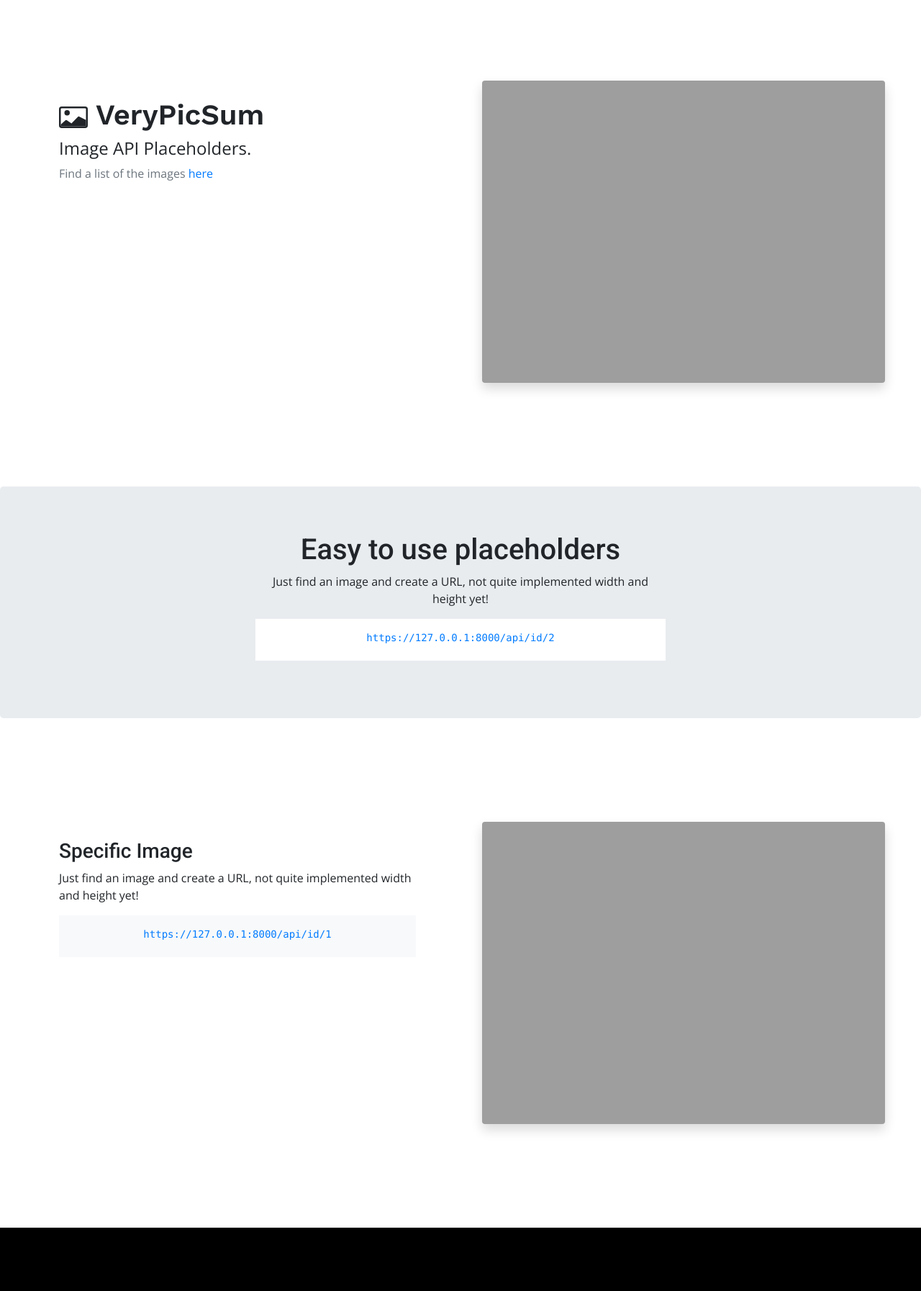
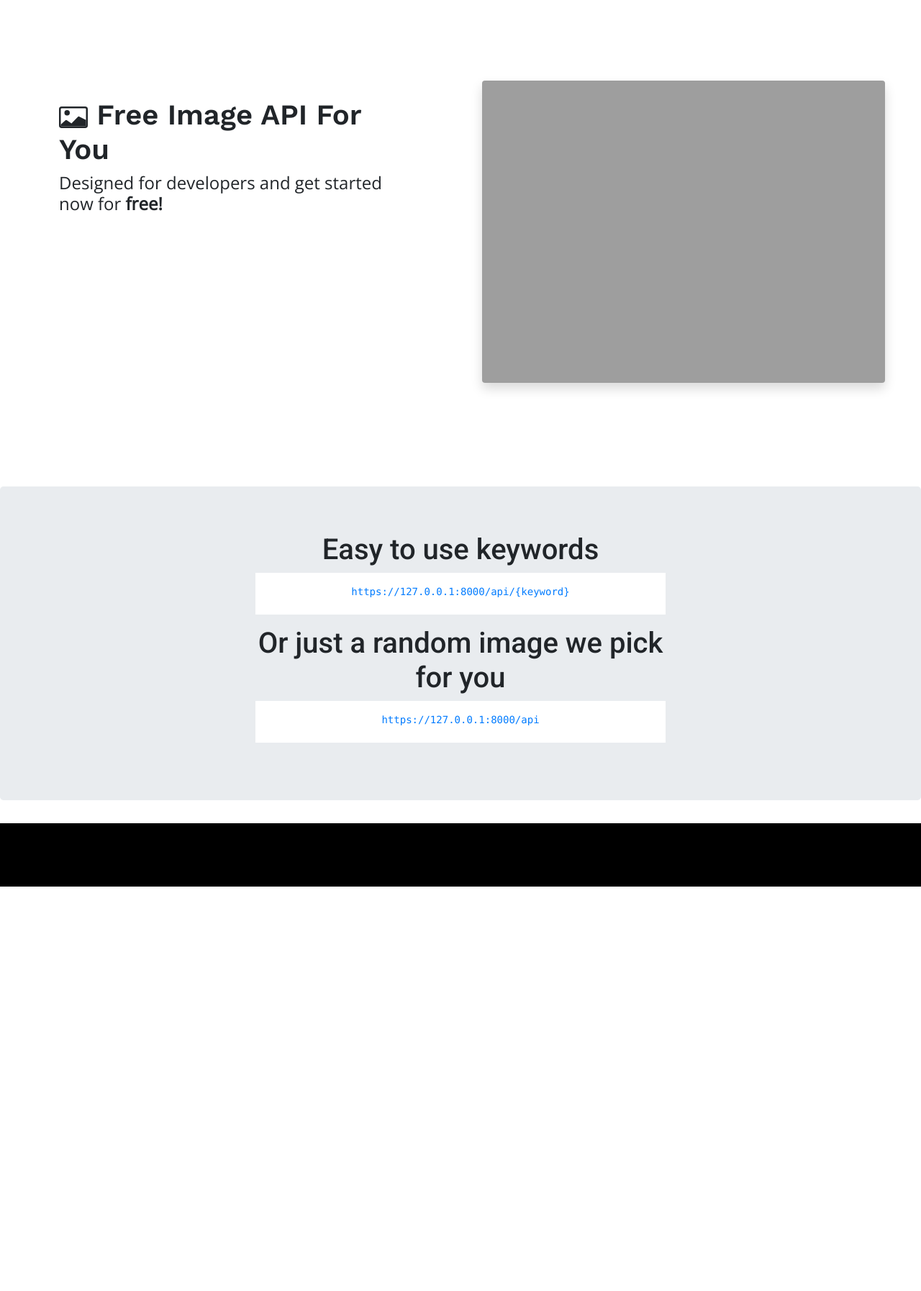
Before and after one commit to ivyzj/CS361-microservice, a Django app: page / in a window 1280 px wide. Shown: the whole page at 72% size. After the commit the page ends 1232 px from the top, so only its background shows below. Run offline with Django 3.2, Linux system fonts and the light colour scheme; some libraries are stand-ins or nearby versions.

Commit message:
Image API front-end

```diff
--- a/templates/base/index.html
+++ b/templates/base/index.html
@@ -45,19 +45,19 @@
                                 <path
                                     d="M10.648 7.646a.5.5 0 0 1 .577-.093L15.002 9.5V13h-14v-1l2.646-2.354a.5.5 0 0 1 .63-.062l2.66 1.773 3.71-3.71z" />
                                 <path fill-rule="evenodd" d="M4.502 7a1.5 1.5 0 1 0 0-3 1.5 1.5 0 0 0 0 3z" />
-                            </svg> VeryPicSum
+                            </svg> Free Image API For You
                         </h1>
-                        <p class="h4">Image API Placeholders.</p>
-                        <p class="text-muted">
-                            Find a list of the images <a href="{% url 'images:images' %}">here</a>
-                        </p>
+                        <p class="h4">Designed for developers and get started now for <b>free!</b></p>
+                        <!-- <p class="text-muted">
+                            Find all the images <a href="{% url 'images:images' %}">here</a>
+                        </p> -->
                     </div>
                 </section>
             </div>
             <div class=" d-none d-md-none d-md-block col-md-6">
                 <section class="jumbotron text-center bg-white px-0">
                     <div class="container">
-                        <img class="shadow mb-5 bg-white rounded" src="http://127.0.0.1:8000/api/id/2" width="100%">
+                        <img class="shadow mb-5 bg-white rounded" src="http://127.0.0.1:8000/api/id/8" width="100%">
                     </div>
                 </section>
             </div>
@@ -65,15 +65,20 @@
     </div>
     <section class="jumbotron text-center">
         <div class="container" style="max-width: 600px;">
-            <h1 class="txt-robo h1">Easy to use placeholders</h1>
-            <p>Just find an image and create a URL, not quite implemented width and height yet!</p>
+            <h1 class="txt-robo h1">Easy to use keywords</h1>
+            <!-- <p>Just find an image and create a URL, not quite implemented width and height yet!</p> -->
 
-            <pre class="bg-white pt-3"><code><a href="http://127.0.0.1:8000/api/id/2">https://127.0.0.1:8000/api/id/2</a></code>
+            <pre class="bg-white pt-3"><code><a href="http://127.0.0.1:8000/api/id/8">https://127.0.0.1:8000/api/{keyword}</a></code>
+            </pre>
+            <h1 class="txt-robo h1">Or just a random image we pick for you</h1>
+            <!-- <p>Just find an image and create a URL, not quite implemented width and height yet!</p> -->
+
+            <pre class="bg-white pt-3"><code><a href="http://127.0.0.1:8000/api/id/7">https://127.0.0.1:8000/api</a></code>
             </pre>
 
         </div>
     </section>
-    <div class="container" style="max-width: 1240px;">
+    <!-- <div class="container" style="max-width: 1240px;">
         <div class="row pt-5">
             <div class="col-12 col-md-6">
                 <section class="jumbotron bg-white">
@@ -82,7 +87,7 @@
                         </h1>
                         <p>Just find an image and create a URL, not quite implemented width and height yet!</p>
                         </p>
-                        <pre class="bg-light text-center pt-3"><code><a href="http://127.0.0.1:8000/api/id/1">https://127.0.0.1:8000/api/id/1</a></code>
+                        <pre class="bg-light text-center pt-3"><code><a href="http://127.0.0.1:8000/api/id/6">https://127.0.0.1:8000/api/id/6</a></code>
             </pre>
                     </div>
                 </section>
@@ -90,11 +95,11 @@
             <div class="d-none d-md-none d-md-block col-md-6">
                 <section class="jumbotron text-center bg-white px-0">
                     <div class="container">
-                        <img class="shadow mb-5 bg-white rounded" src="http://127.0.0.1:8000/api/id/1" width="100%">
+                        <img class="shadow mb-5 bg-white rounded" src="http://127.0.0.1:8000/api/id/7" width="100%">
                     </div>
                 </section>
             </div>
         </div>
-    </div>
+    </div> -->
     {% include "base/footer.html" %}
     {% endblock %}
```
Also changed, not shown: db.sqlite3, media/images/1.jpg (deleted), media/images/2.jpg (deleted), media/images/Blue-Butterfly-Wallpaper-download-free.jpeg (added), media/images/Django.jpg (deleted), media/images/Vue.jpg (deleted), media/images/butterfly.jpeg (added), media/images/maxresdefault.jpg (deleted), media/images/mike-marrah-gRB4Euk4BYQ-unsplash.jpg (added), media/images/tree.jpg (added), 2 other files.
